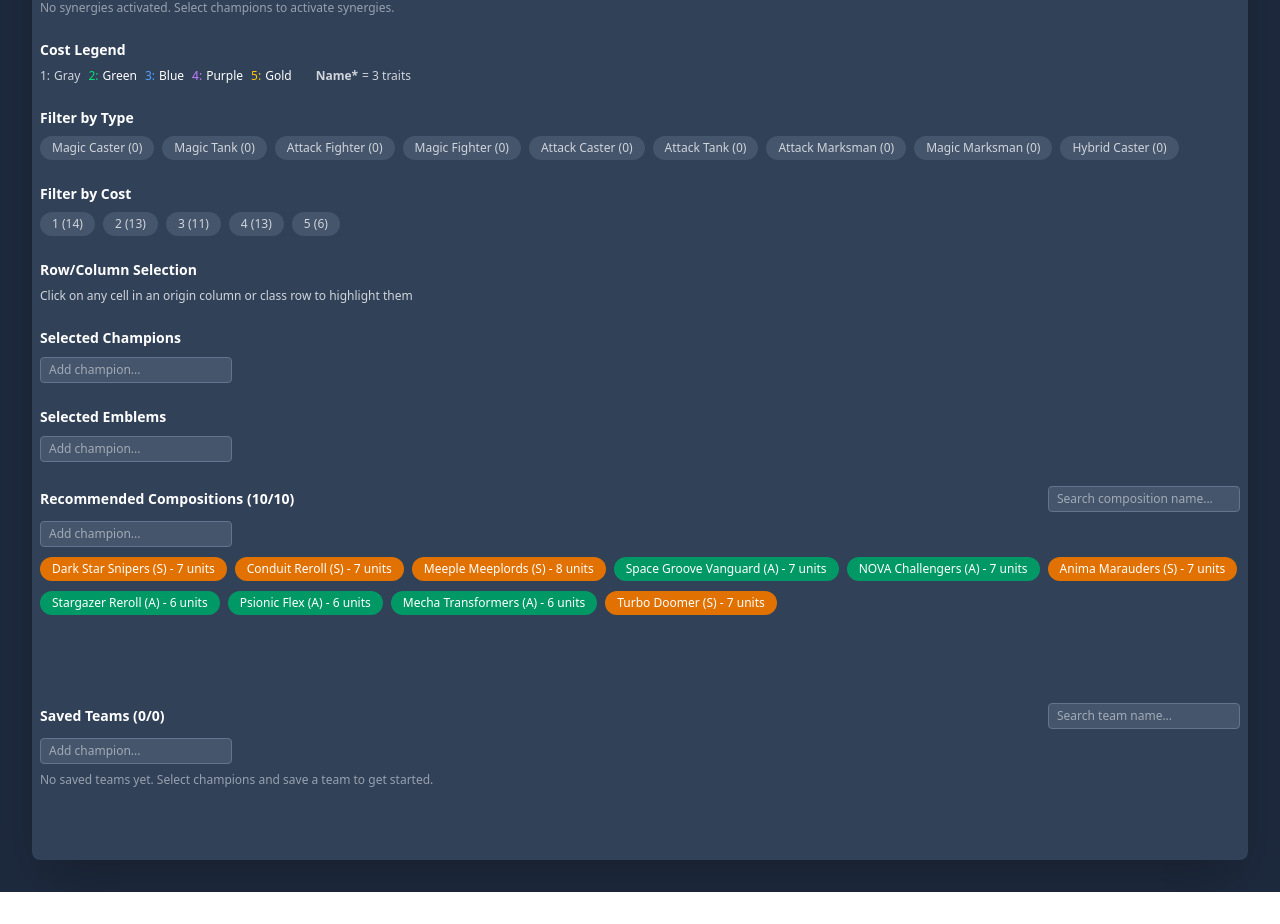
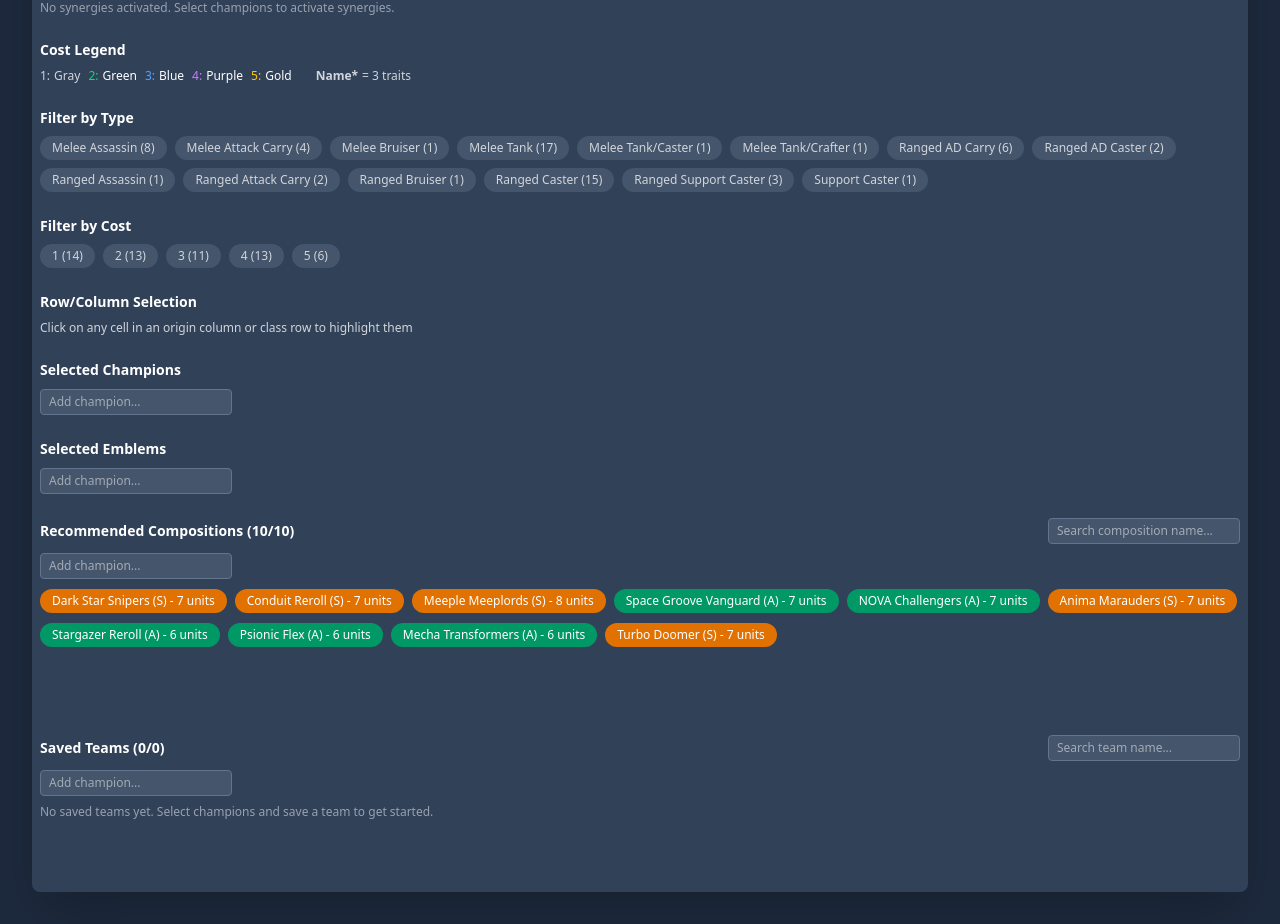
Before and after one commit to crimsoncaius/tft_synergy_hub, a React (Vite) app: page / in a window 1280 px wide. Shown: the part 778-1702 px from the top of the page. Before the commit the page ends 1670 px from the top, so only its background shows below. Built offline with nearby package versions, Linux system fonts and the light colour scheme.

Commit message:
make type filters dynamic based on loaded set data

```diff
--- a/src/components/SynergyGrid.tsx
+++ b/src/components/SynergyGrid.tsx
@@ -1,4 +1,4 @@
-import React, { useState, useEffect } from "react";
+import React, { useState, useEffect, useMemo } from "react";
 import type {
   Unit,
   Trait,
@@ -27,19 +27,6 @@ import emblemsData17 from "../assets/set-17/emblems.json";
 import synergyDataRaw17 from "../assets/set-17/synergy_grid.json";
 import unitsDataRaw17 from "../assets/set-17/units.json";
 import compositionsDataRaw17 from "../assets/set-17/compositions.json";
-
-// Unit types in order of frequency
-const UNIT_TYPES = [
-  "Magic Caster",
-  "Magic Tank",
-  "Attack Fighter",
-  "Magic Fighter",
-  "Attack Caster",
-  "Attack Tank",
-  "Attack Marksman",
-  "Magic Marksman",
-  "Hybrid Caster",
-];
 
 export const SynergyGrid: React.FC = () => {
   const [synergyData, setSynergyData] = useState<SynergyData | null>(null);
@@ -96,6 +83,18 @@ export const SynergyGrid: React.FC = () => {
   const [compositionFilterInput, setCompositionFilterInput] =
     useState<string>("");
   const [selectedSet, setSelectedSet] = useState<"7.5" | "17">("17");
+
+  const unitTypes = useMemo(
+    () =>
+      Array.from(
+        new Set(
+          units
+            .map((unit) => unit.type)
+            .filter((type): type is string => Boolean(type))
+        )
+      ).sort((a, b) => a.localeCompare(b)),
+    [units]
+  );
 
   useEffect(() => {
     const loadData = async () => {
@@ -1093,21 +1092,9 @@ export const SynergyGrid: React.FC = () => {
                 Clear Filters
               </button>
             )}
-            {UNIT_TYPES.map((type) => {
+            {unitTypes.map((type) => {
               const isSelected = selectedTypes.has(type);
-              // Get unique units by type (avoid double counting from grid cells)
-              const uniqueUnitsByType = new Set(
-                Object.values(gridData)
-                  .flatMap((origin) =>
-                    Object.values(origin).flatMap((cell) =>
-                      cell.champions.filter(
-                        (champion) => champion.type === type
-                      )
-                    )
-                  )
-                  .map((champion) => champion.name)
-              );
-              const count = uniqueUnitsByType.size;
+              const count = units.filter((unit) => unit.type === type).length;
 
               return (
                 <button
```
